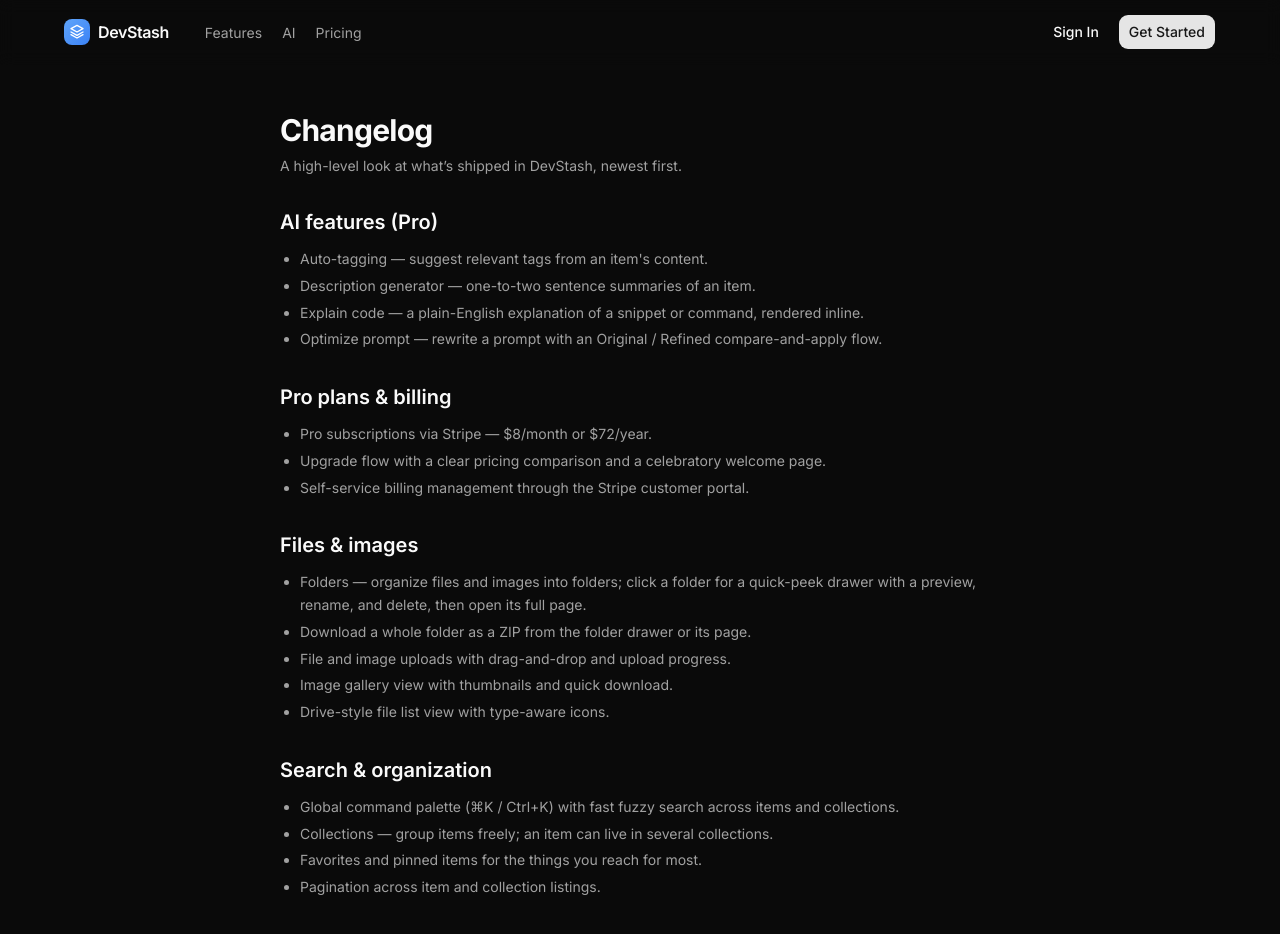
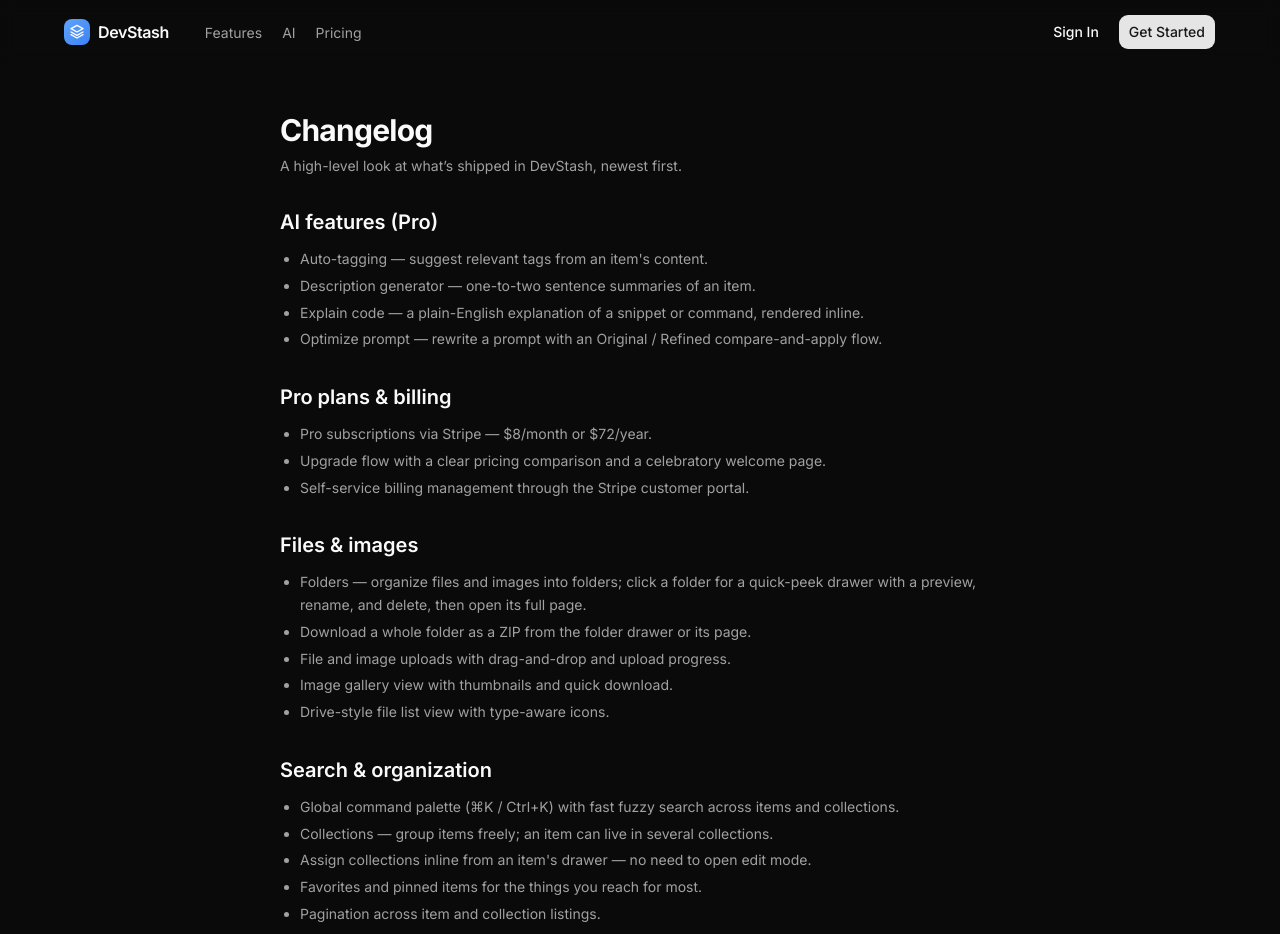
Before and after one commit to Antonov-S/devstash, a Next.js app: page /changelog in a window 1280 px wide. Shown: the top 934 px of the page. Built offline with nearby package versions, Linux system fonts and the light colour scheme; no server answers.

Commit message:
chore: reset current-feature.md after completing inline collections picker

```diff
--- a/src/app/(marketing)/changelog/page.tsx
+++ b/src/app/(marketing)/changelog/page.tsx
@@ -50,6 +50,7 @@ const GROUPS: ChangelogGroup[] = [
     items: [
       "Global command palette (⌘K / Ctrl+K) with fast fuzzy search across items and collections.",
       "Collections — group items freely; an item can live in several collections.",
+      "Assign collections inline from an item's drawer — no need to open edit mode.",
       "Favorites and pinned items for the things you reach for most.",
       "Pagination across item and collection listings."
     ]
```
Also changed, not shown: context/current-feature.md (+1 -0 lines), 1 other file (tests, documents, lock files or other folders).
